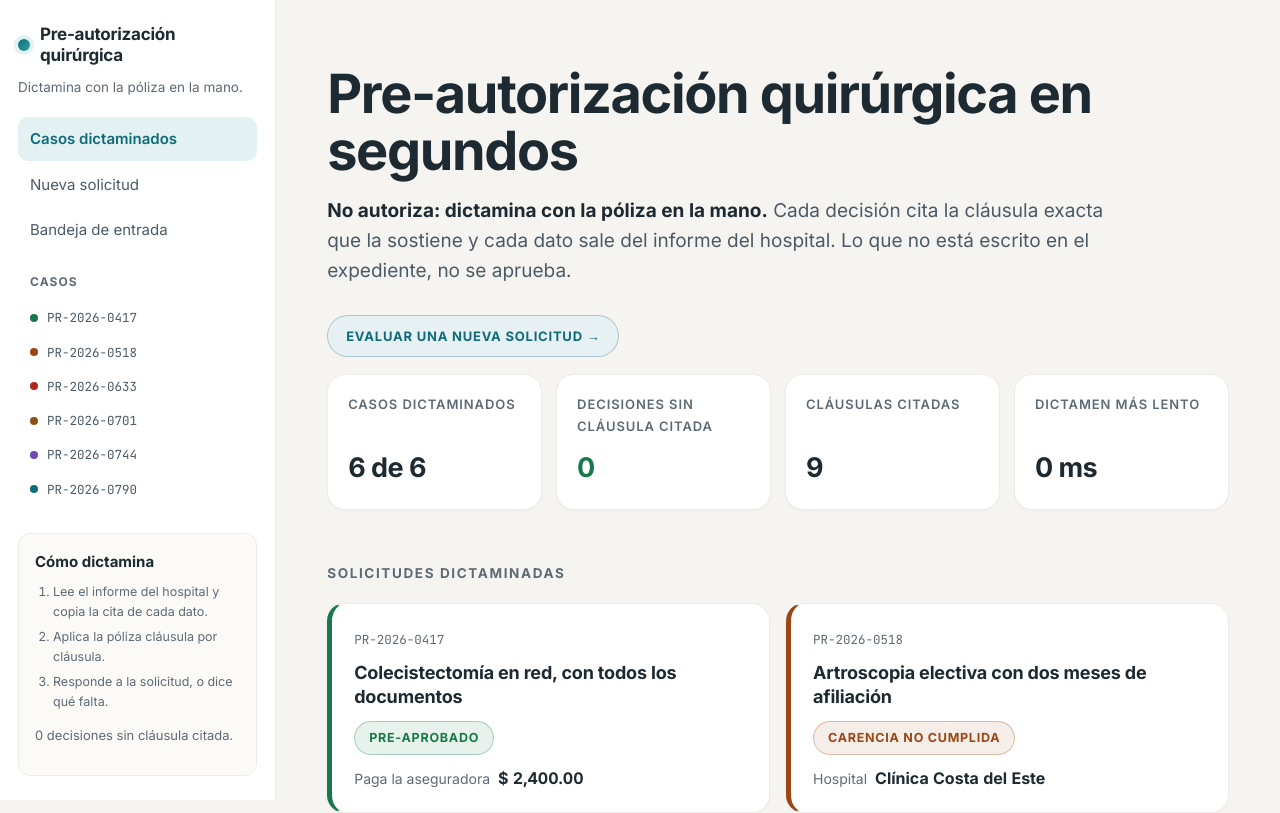
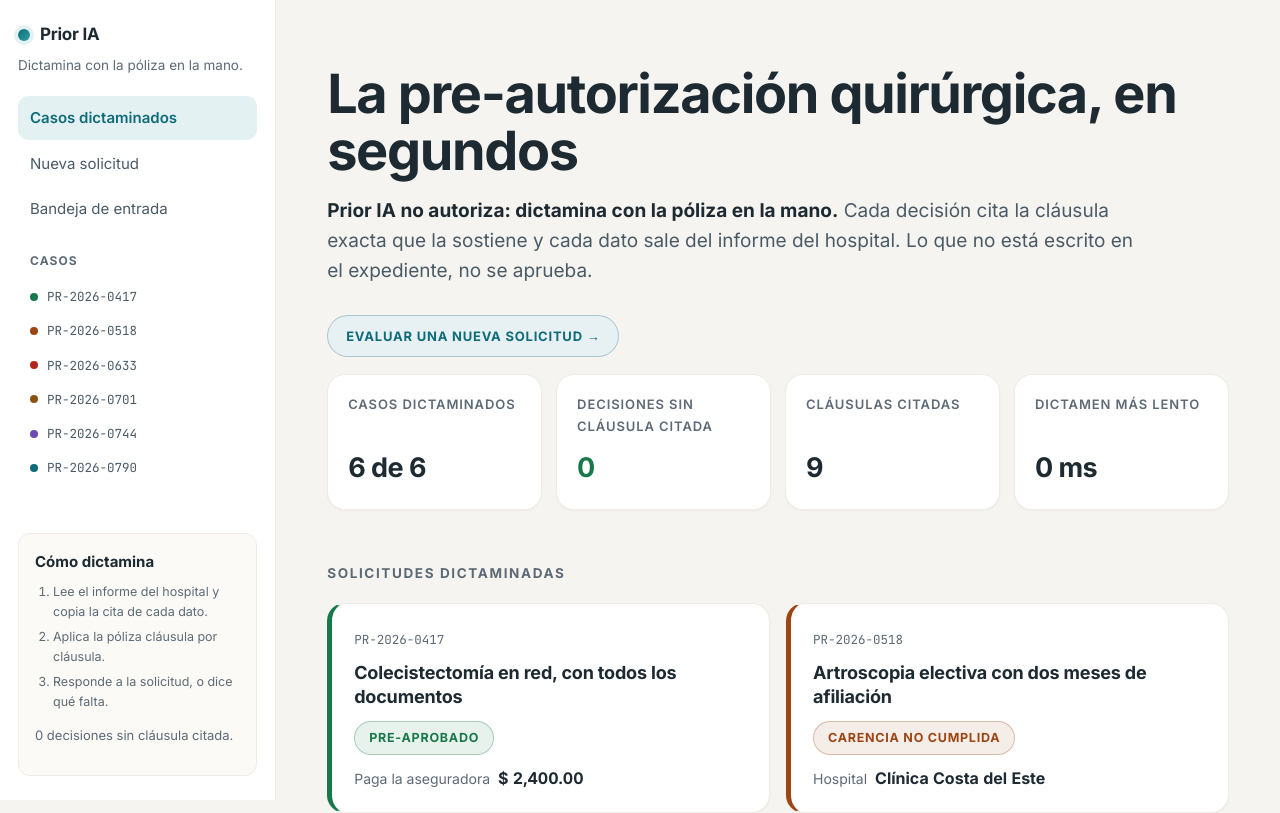
Before and after one commit to pixeltabletop/hackiaton-reto-1, a Next.js app: page / in a window 1280 px wide. Shown: the top 813 px of the page. Built offline with nearby package versions, Linux system fonts and the light colour scheme.

Commit message:
el producto se llama Prior IA

```diff
--- a/app/marca.ts
+++ b/app/marca.ts
@@ -5,8 +5,8 @@
  * lateral, en el título de la pestaña y en el pie. Nada más.
  */
 export const MARCA = {
-  nombre: 'Pre-autorización quirúrgica',
-  corto: 'Pre-autorización',
+  nombre: 'Prior IA',
+  corto: 'Prior IA',
   lema: 'Dictamina con la póliza en la mano.',
 };
 
--- a/app/page.tsx
+++ b/app/page.tsx
@@ -21,11 +21,11 @@ export default function Page() {
   return (
     <div className="hoja">
       <header>
-        <h1>Pre-autorización quirúrgica en segundos</h1>
+        <h1>La pre-autorización quirúrgica, en segundos</h1>
         <p className="tesis">
-          <strong>No autoriza: dictamina con la póliza en la mano.</strong> Cada decisión cita la
-          cláusula exacta que la sostiene y cada dato sale del informe del hospital. Lo que no está
-          escrito en el expediente, no se aprueba.
+          <strong>Prior IA no autoriza: dictamina con la póliza en la mano.</strong> Cada decisión
+          cita la cláusula exacta que la sostiene y cada dato sale del informe del hospital. Lo que no
+          está escrito en el expediente, no se aprueba.
         </p>
         <p>
           <Link className="chip chip-enlace" href="/leer">
```
Also changed, not shown: 2 other files (tests, documents, lock files or other folders).
